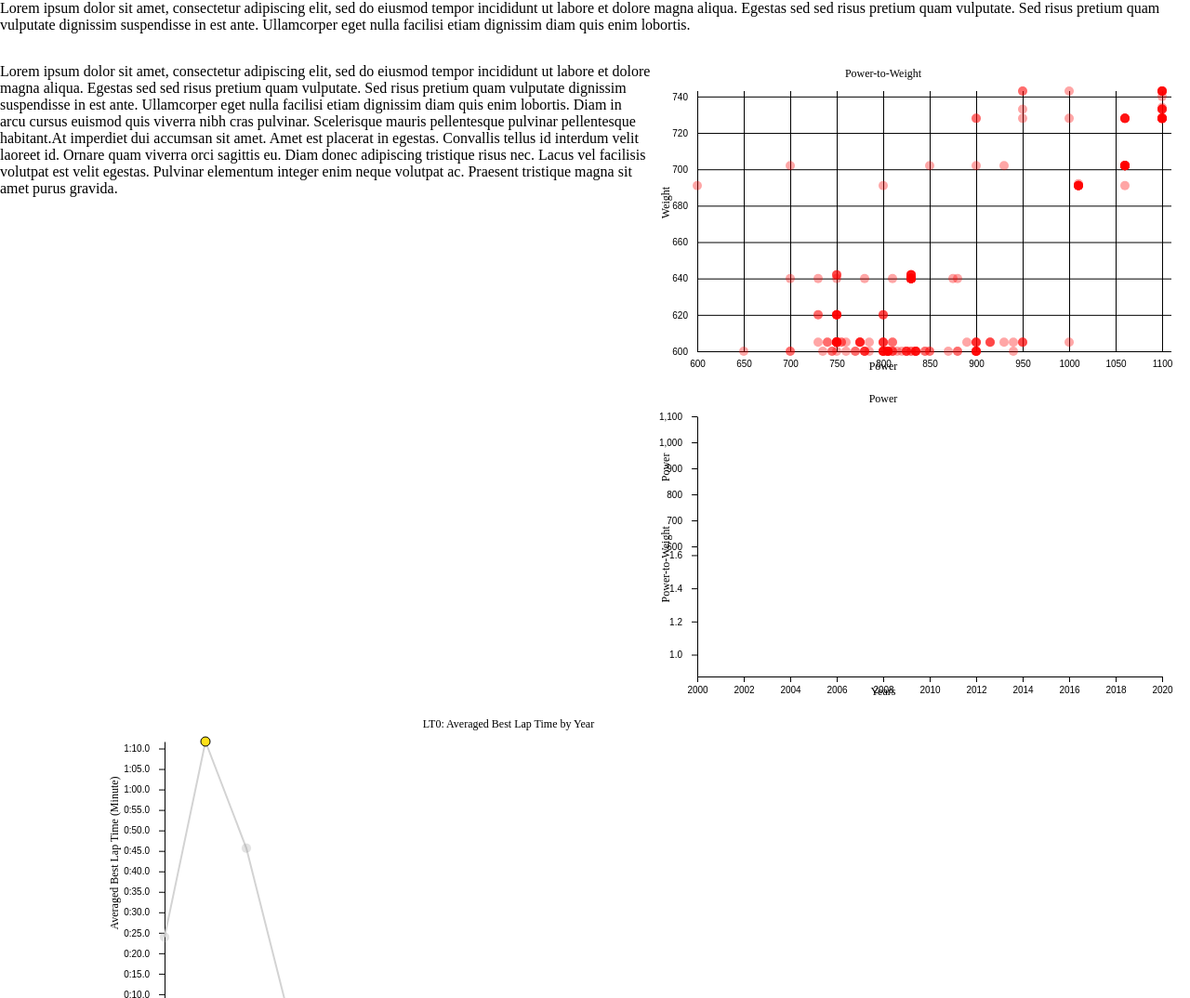
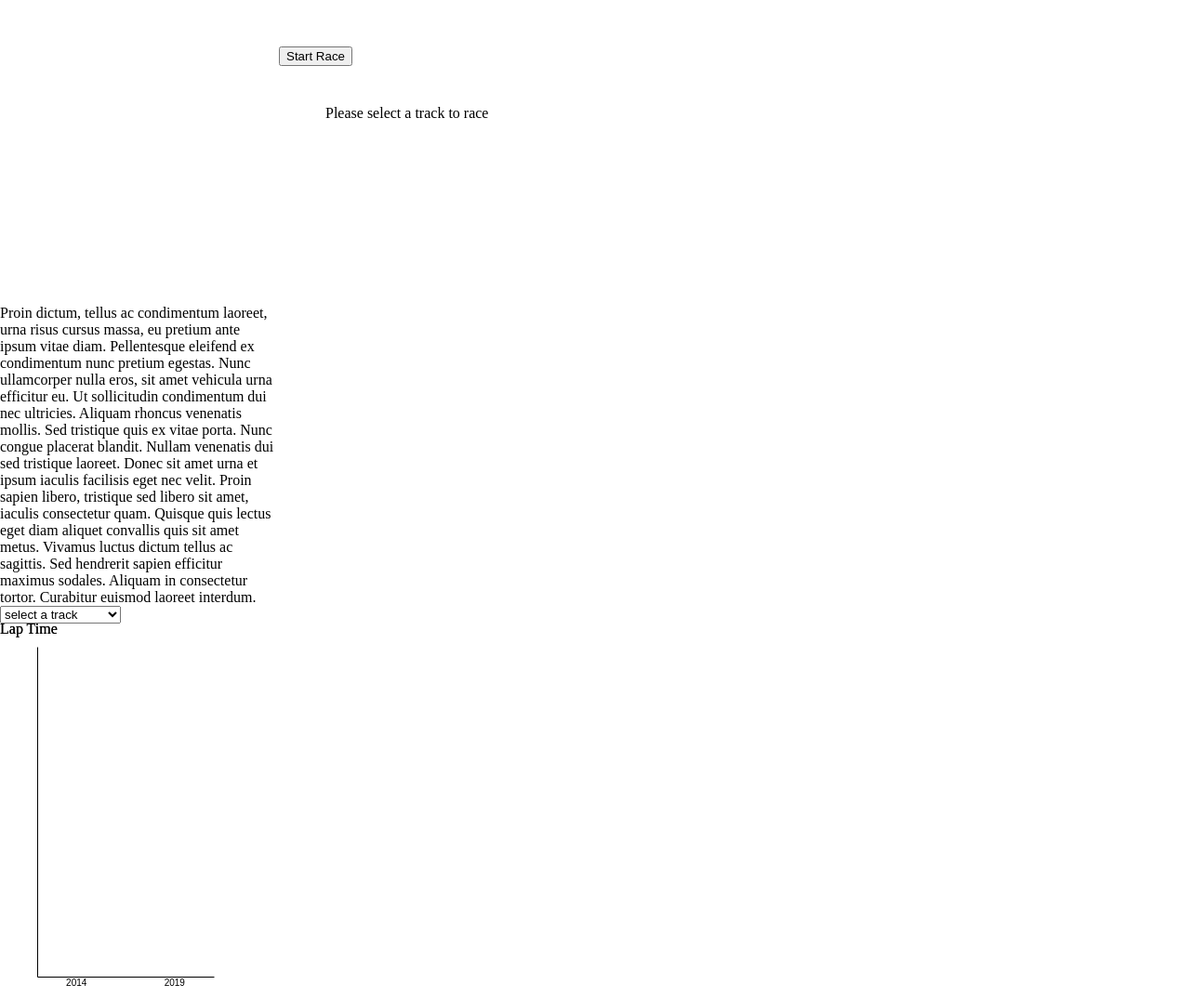
Before and after one commit to 0x73006b/A-Data-Driven-Visualization-of-F1-Car-Changes-over-2000-2020, a website: page index.html in a window 1280 px wide. Shown: the top 1074 px of the page at 93% size. Drawn offline with Linux system fonts and the light colour scheme.

Commit message:
modified layout for lt2; reduced width of barchart

```diff
--- a/css/style.css
+++ b/css/style.css
@@ -6,6 +6,13 @@ body {
     justify-content: center;
     width: 1300px;
     margin: auto;
+}
+
+.lt2-container {
+    display: flex;
+    flex-direction: row;
+    align-items: flex-end;
+    padding-top: 50px;
 }
 
 #tooltip {
--- a/index.html
+++ b/index.html
@@ -8,42 +8,58 @@
 </head>
 <body>
 <!-- Add HTML content, SVG drawing area, ... -->
-<div class="step" id="step0">
-    Lorem ipsum dolor sit amet, consectetur adipiscing elit, sed do eiusmod tempor incididunt ut labore et dolore
-    magna aliqua. Egestas sed sed risus pretium quam vulputate. Sed risus pretium quam vulputate dignissim
-    suspendisse in est ante. Ullamcorper eget nulla facilisi etiam dignissim diam quis enim lobortis.
-</div>
-<p/>
-<div class="step" id="step1" style="display: inherit">
-        <span>
-            Lorem ipsum dolor sit amet, consectetur adipiscing elit, sed do eiusmod tempor incididunt ut labore et
-            dolore magna aliqua. Egestas sed sed risus pretium quam vulputate. Sed risus pretium quam vulputate
-            dignissim suspendisse in est ante. Ullamcorper eget nulla facilisi etiam dignissim diam quis enim lobortis.
-            Diam in arcu cursus euismod quis viverra nibh cras pulvinar. Scelerisque mauris pellentesque pulvinar
-            pellentesque habitant.At imperdiet dui accumsan sit amet. Amet est placerat in egestas. Convallis tellus id
-            interdum velit laoreet id. Ornare quam viverra orci sagittis eu. Diam donec adipiscing tristique risus nec.
-            Lacus vel facilisis volutpat est velit egestas. Pulvinar elementum integer enim neque volutpat ac.
-            Praesent tristique magna sit amet purus gravida.
-        </span>
-    <span style="display: inherit; flex-flow: column">
-            <svg id="mechanical-changes-overview"></svg>
-            <svg id="mechanical-changes-detail-view"></svg>
-        </span>
-</div>
+<!--<div class="step" id="step0">-->
+<!--    Lorem ipsum dolor sit amet, consectetur adipiscing elit, sed do eiusmod tempor incididunt ut labore et dolore-->
+<!--    magna aliqua. Egestas sed sed risus pretium quam vulputate. Sed risus pretium quam vulputate dignissim-->
+<!--    suspendisse in est ante. Ullamcorper eget nulla facilisi etiam dignissim diam quis enim lobortis.-->
+<!--</div>-->
+<!--<p/>-->
+<!--<div class="step" id="step1" style="display: inherit">-->
+<!--        <span>-->
+<!--            Lorem ipsum dolor sit amet, consectetur adipiscing elit, sed do eiusmod tempor incididunt ut labore et-->
+<!--            dolore magna aliqua. Egestas sed sed risus pretium quam vulputate. Sed risus pretium quam vulputate-->
+<!--            dignissim suspendisse in est ante. Ullamcorper eget nulla facilisi etiam dignissim diam quis enim lobortis.-->
+<!--            Diam in arcu cursus euismod quis viverra nibh cras pulvinar. Scelerisque mauris pellentesque pulvinar-->
+<!--            pellentesque habitant.At imperdiet dui accumsan sit amet. Amet est placerat in egestas. Convallis tellus id-->
+<!--            interdum velit laoreet id. Ornare quam viverra orci sagittis eu. Diam donec adipiscing tristique risus nec.-->
+<!--            Lacus vel facilisis volutpat est velit egestas. Pulvinar elementum integer enim neque volutpat ac.-->
+<!--            Praesent tristique magna sit amet purus gravida.-->
+<!--        </span>-->
+<!--    <span style="display: inherit; flex-flow: column">-->
+<!--            <svg id="mechanical-changes-overview"></svg>-->
+<!--            <svg id="mechanical-changes-detail-view"></svg>-->
+<!--        </span>-->
+<!--</div>-->
 
-<div class="step" id="step2">
-    <button type="button" id="lap-time-0-clear">Clear</button>
-    <button type="button" id="lap-time-0-reset">Reset</button>
-    <svg id="lap-time-0"></svg>
-    <svg id="lap-time-1"></svg>
-    <div id="tooltip"></div>
-</div>
+<!--<div class="step" id="step2">-->
+<!--    <button type="button" id="lap-time-0-clear">Clear</button>-->
+<!--    <button type="button" id="lap-time-0-reset">Reset</button>-->
+<!--    <svg id="lap-time-0"></svg>-->
+<!--    <svg id="lap-time-1"></svg>-->
+<!--    <div id="tooltip"></div>-->
+<!--</div>-->
 
 <div class="step" id="step3">
-    <select id="selectButton"></select>
-    <svg id="lap-time-2-barchart"></svg>
-    <button type="button" id="startButton">Start Race</button>
-    <div id="laptime2-reatimeLap"></div>
+    <div class="lt2-container">
+        <div id="lt2-container-left-col">
+            <div>
+                Proin dictum, tellus ac condimentum laoreet, urna risus cursus massa, eu pretium ante ipsum vitae diam.
+                Pellentesque eleifend ex condimentum nunc pretium egestas. Nunc ullamcorper nulla eros, sit amet vehicula
+                urna efficitur eu. Ut sollicitudin condimentum dui nec ultricies. Aliquam rhoncus venenatis mollis. Sed
+                tristique quis ex vitae porta. Nunc congue placerat blandit. Nullam venenatis dui sed tristique laoreet.
+                Donec sit amet urna et ipsum iaculis facilisis eget nec velit. Proin sapien libero, tristique sed libero sit
+                amet, iaculis consectetur quam. Quisque quis lectus eget diam aliquet convallis quis sit amet metus. Vivamus
+                luctus dictum tellus ac sagittis. Sed hendrerit sapien efficitur maximus sodales. Aliquam in consectetur
+                tortor. Curabitur euismod laoreet interdum.
+            </div>
+            <select id="selectButton"></select>
+            <svg id="lap-time-2-barchart"></svg>
+        </div>
+        <div>
+            <button type="button" id="startButton">Start Race</button>
+            <div id="laptime2-reatimeLap"></div>
+        </div>
+    </div>
 </div>
 
 <!-- D3 bundle -->
--- a/js/lapTime2Barchart.js
+++ b/js/lapTime2Barchart.js
@@ -11,7 +11,7 @@ class Barchart {
     this.config = {
       parentElement: _config.parentElement,
       // colorScale: _config.colorScale,
-      containerWidth: _config.containerWidth || 400,
+      containerWidth: _config.containerWidth || 250,
       containerHeight: _config.containerHeight || 400,
       margin: _config.margin || {
         top: 25, right: 20, bottom: 20, left: 40,
```
